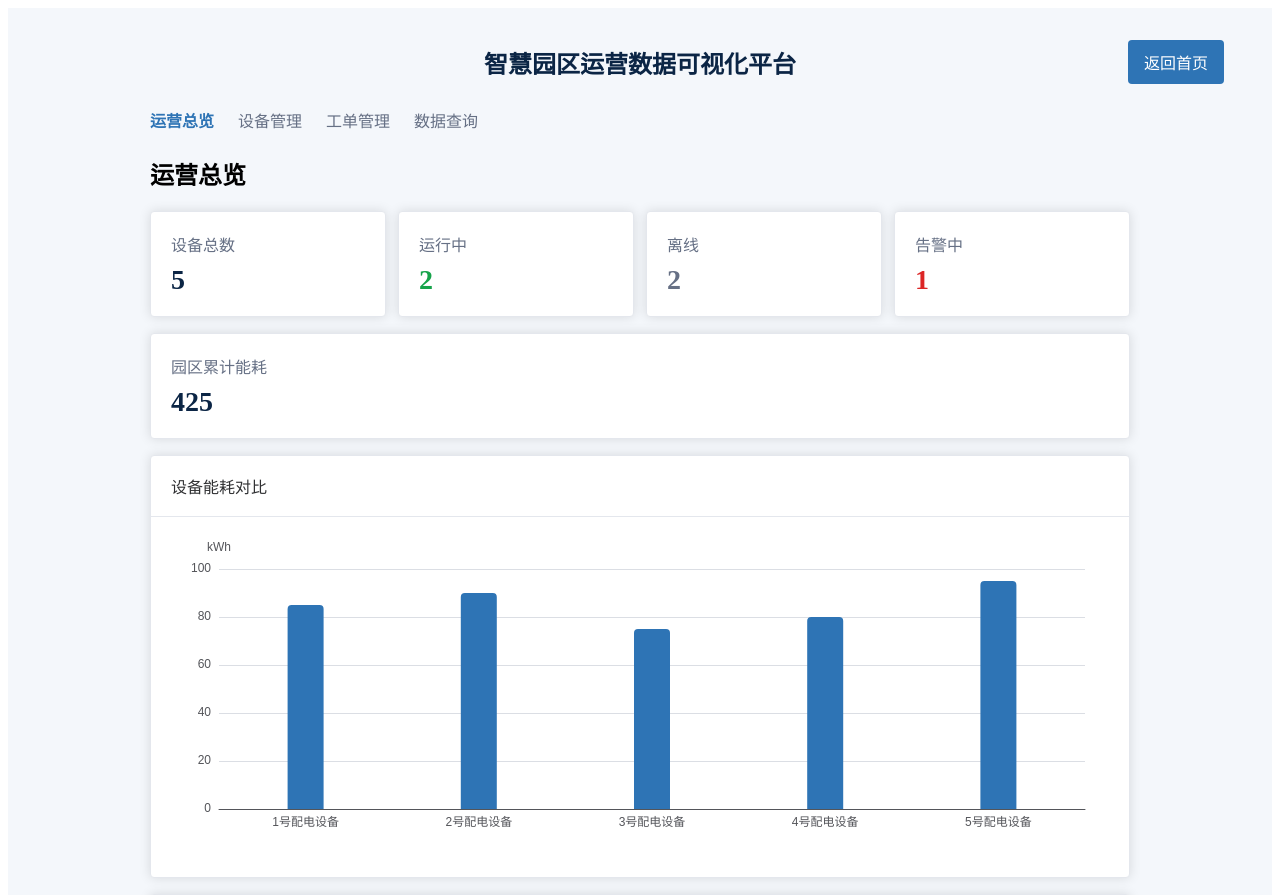
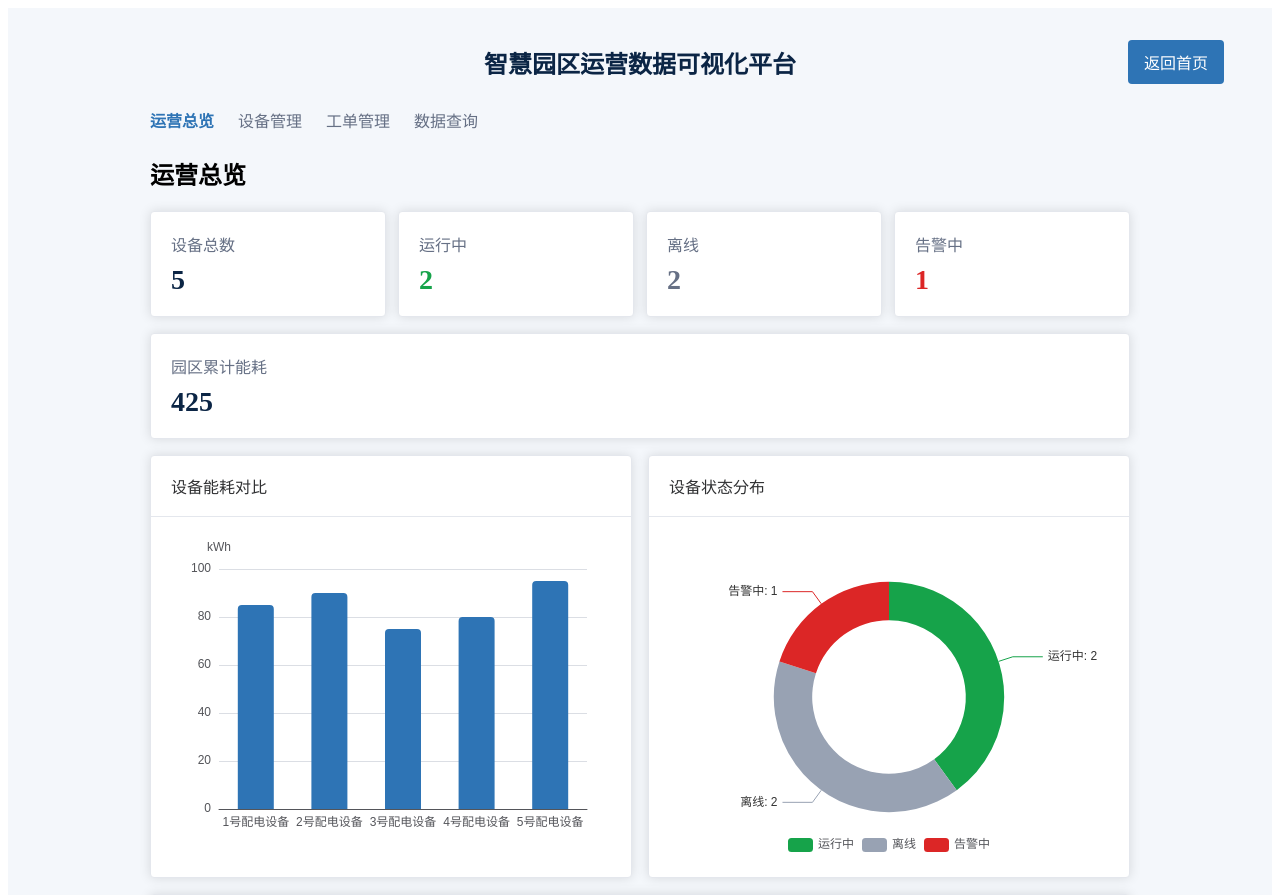
Before and after one commit to 3273352747/smart-park-dashboard, a Vue app: page /overview in a window 1280 px wide. Shown: the top 895 px of the page. Built offline with nearby package versions, Linux system fonts and the light colour scheme.

Commit message:
feat: add device status pie chart

```diff
--- /dev/null
+++ b/src/components/DeviceStatusChart.vue
@@ -0,0 +1,76 @@
+<script setup>
+import { ref,onMounted,onBeforeUnmount } from 'vue'
+import * as echarts from 'echarts'
+import { deviceManager } from '../data/devices'
+
+const chartRef = ref(null)
+
+let chartInstance = null
+
+function renderChart() {
+    const statusData = [
+        {
+            name: '运行中',
+            value: deviceManager.filter((device) => device.status === '运行中').length,
+            itemStyle: { color: '#16a34a' },
+        },
+        {
+            name: '离线',
+            value: deviceManager.filter((device) => device.status === '离线').length,
+            itemStyle: { color: '#98a2b3' },
+        },
+        {
+            name: '告警中',
+            value: deviceManager.filter((device) => device.status === '告警中').length,
+            itemStyle: { color: '#dc2626' },
+        },
+    ]
+
+    chartInstance = echarts.init(chartRef.value)
+
+    chartInstance.setOption({
+        tooltip: {
+            trigger: 'item',
+        },
+        legend: {
+            bottom: 0,
+        },
+        series: [
+            {
+                name: '设备状态',
+                type: 'pie',
+                radius: ['48%','72%'],
+                label: {
+                    formatter: '{b}: {c}',
+                },
+                data: statusData,
+            },
+        ],
+    })
+}
+
+function resizeChart() {
+    chartInstance?.resize()
+}
+
+onMounted(() => {
+    renderChart()
+    window.addEventListener('resize',resizeChart)
+})
+
+onBeforeUnmount(() => {
+    window.removeEventListener('resize',resizeChart)
+    chartInstance?.dispose()
+})
+</script>
+
+<template>
+    <div ref="chartRef" class="chart"></div>
+</template>
+
+<style scoped>
+.chart {
+    width: 100%;
+    height: 320px;
+}
+</style>
--- a/src/views/overviewView.vue
+++ b/src/views/overviewView.vue
@@ -3,6 +3,7 @@ import { computed } from "vue"
 import { deviceManager } from "../data/devices"
 import { RouterLink } from "vue-router"
 import EnergyBarChart from "../components/EnergyBarChart.vue"
+import DeviceStatusChart from "../components/DeviceStatusChart.vue"
 
 const totalDevices = computed(() => deviceManager.length)
 
@@ -74,10 +75,17 @@ const alarmDevices = computed(() => {
         <strong>{{ totalEnergy }}</strong>
       </el-card>
 
-      <el-card class="chart-card">
-        <template #header>设备能耗对比</template>
+      <div class="chart-grid">
+      <el-card>
+        <template #header><span>设备能耗对比</span></template>
         <EnergyBarChart />
       </el-card>
+
+      <el-card>
+        <template #header><span>设备状态分布</span></template>
+        <DeviceStatusChart />
+      </el-card>
+    </div>
 
       <el-card class="alarm-card">
         <template #header>当前告警设备</template>
@@ -187,7 +195,10 @@ const alarmDevices = computed(() => {
   margin-top: 16px;
 }
 
-.chart-card {
+.chart-grid {
+  display: grid;
+  grid-template-columns: repeat(2,minmax(0,1fr));
+  gap: 16px;
   margin-top: 16px;
 }
 
```
